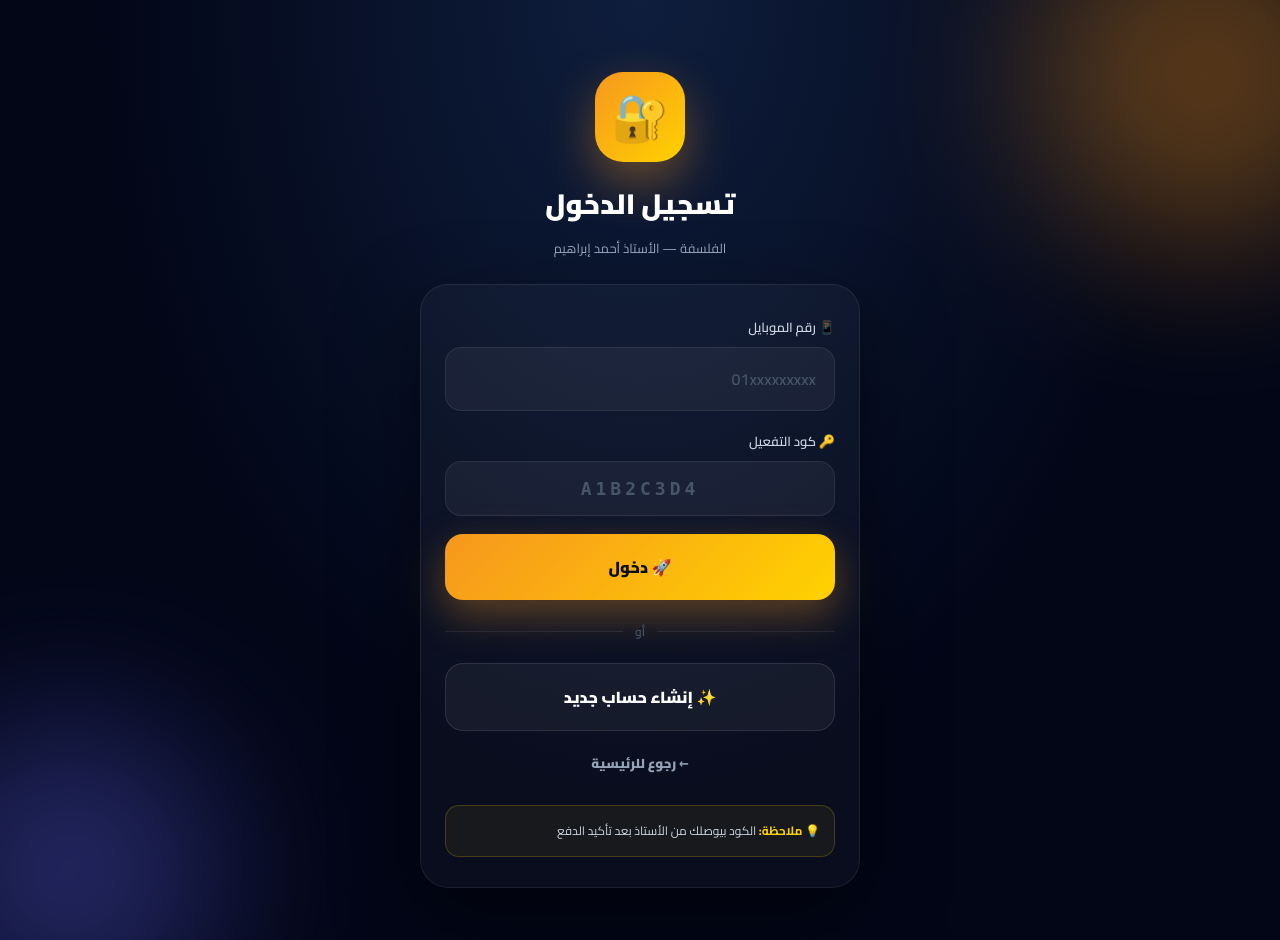
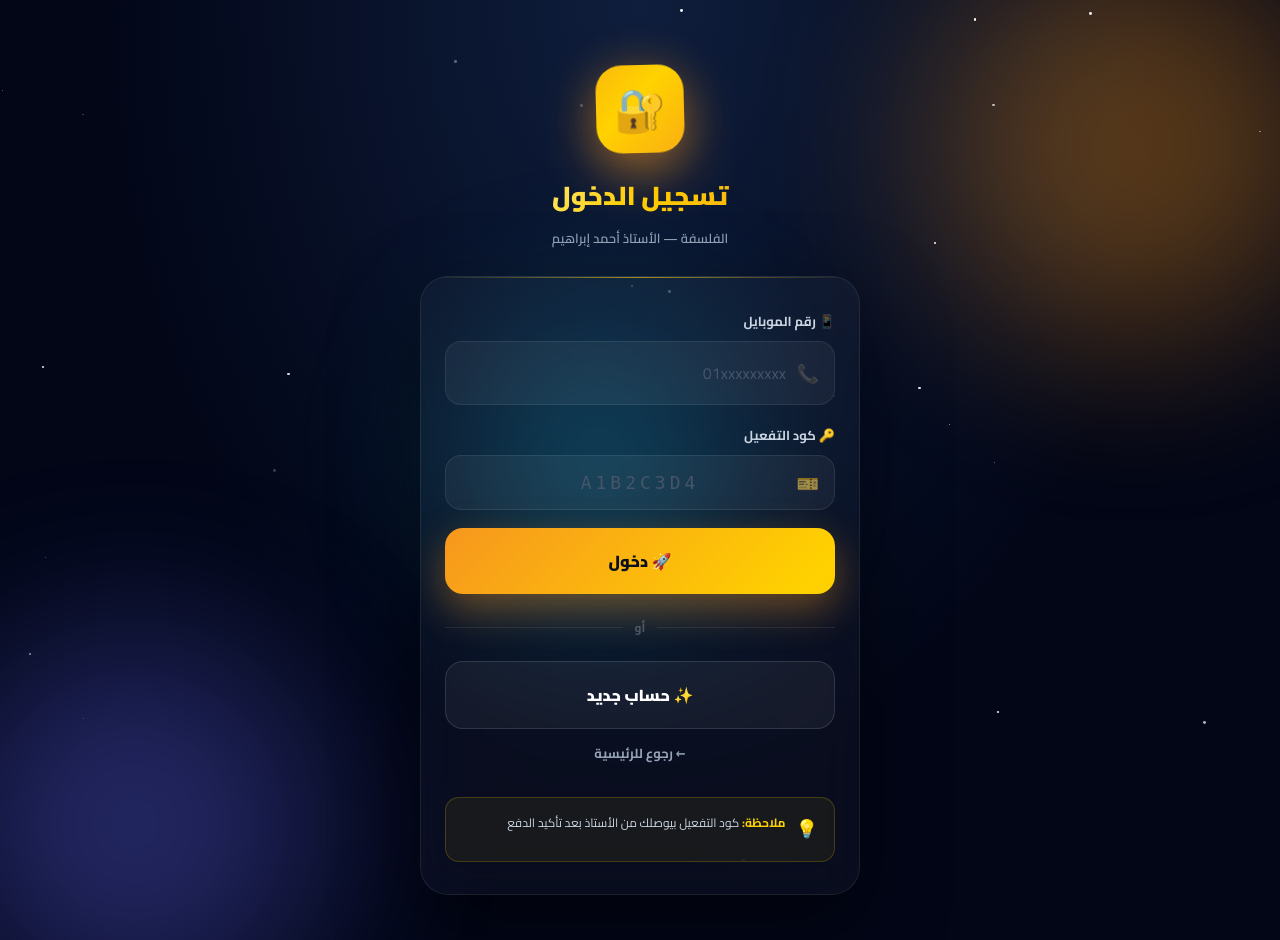
Before and after one commit to a01008062965a-afk/ahmededu, a Flask app: page /login in a window 1280 px wide. Run offline with Flask 3, Linux system fonts and the light colour scheme.

Commit message:
u templates/login.html

```diff
--- a/templates/login.html
+++ b/templates/login.html
@@ -8,58 +8,108 @@
 <style>
 *{box-sizing:border-box;font-family:'Cairo',Tahoma,sans-serif;margin:0;padding:0;-webkit-tap-highlight-color:transparent}
 body{background:#020617;min-height:100vh;color:#fff;position:relative;display:flex;align-items:center;justify-content:center;padding:20px;overflow-x:hidden}
-.bg{position:fixed;inset:0;z-index:0;background:radial-gradient(ellipse at top,#0f1e3d 0%,#020617 60%);overflow:hidden}
-.orb{position:absolute;border-radius:50%;filter:blur(80px);opacity:0.35}
-.o1{width:350px;height:350px;background:#f7971e;top:-100px;right:-100px}
-.o2{width:300px;height:300px;background:#6366f1;bottom:-80px;left:-80px}
+
+.bg{position:fixed;inset:0;z-index:0;overflow:hidden;background:radial-gradient(ellipse at top,#0f1e3d 0%,#020617 60%)}
+.orb{position:absolute;border-radius:50%;filter:blur(90px);opacity:0.35}
+.o1{width:400px;height:400px;background:#f7971e;top:-120px;right:-120px;animation:f1 18s infinite}
+.o2{width:380px;height:380px;background:#6366f1;bottom:-120px;left:-120px;animation:f2 20s infinite}
+.o3{width:250px;height:250px;background:#06b6d4;top:40%;left:40%;animation:f3 22s infinite}
+@keyframes f1{0%,100%{transform:translate(0,0)}50%{transform:translate(-70px,70px)}}
+@keyframes f2{0%,100%{transform:translate(0,0)}50%{transform:translate(70px,-50px)}}
+@keyframes f3{0%,100%{transform:translate(0,0)}33%{transform:translate(-40px,-40px)}66%{transform:translate(50px,40px)}}
+
+.stars{position:absolute;inset:0}
+.star{position:absolute;background:#fff;border-radius:50%;animation:tw 3s infinite}
+@keyframes tw{0%,100%{opacity:0.2}50%{opacity:1}}
+
 .wrap{position:relative;z-index:2;max-width:440px;width:100%}
-.head{text-align:center;padding:20px 0 24px}
-.head .logo{width:90px;height:90px;background:linear-gradient(135deg,#f7971e,#ffd200);border-radius:28px;display:flex;align-items:center;justify-content:center;font-size:46px;margin:0 auto 16px;box-shadow:0 20px 50px rgba(247,151,30,0.4)}
-.head h1{font-size:28px;font-weight:900;color:#fff;margin-bottom:6px}
-.head p{color:#94a3b8;font-size:13px}
-.card{background:rgba(255,255,255,0.03);border:1px solid rgba(255,255,255,0.08);border-radius:28px;padding:30px 24px;box-shadow:0 30px 80px rgba(0,0,0,0.5)}
-.err{background:rgba(229,57,53,0.15);border:1px solid rgba(229,57,53,0.3);color:#ef9a9a;padding:14px;border-radius:14px;font-size:13px;font-weight:600;margin-bottom:16px;text-align:center}
-.field{margin-bottom:18px;text-align:right}
-.field label{display:block;font-size:13px;color:#cbd5e1;margin-bottom:8px;font-weight:600}
-.field input{width:100%;padding:16px 18px;font-size:16px;background:rgba(255,255,255,0.05);border:1.5px solid rgba(255,255,255,0.08);border-radius:16px;color:#fff;font-family:inherit;text-align:right;font-weight:600}
-.field input:focus{outline:none;border-color:#ffd200;background:rgba(255,255,255,0.08)}
-.field input::placeholder{color:#475569}
-.field input.code{font-family:monospace;letter-spacing:4px;text-align:center;text-transform:uppercase;font-size:18px;font-weight:900}
-.btn{display:flex;align-items:center;justify-content:center;gap:10px;width:100%;padding:18px;font-size:16px;font-weight:900;border:none;border-radius:18px;cursor:pointer;font-family:inherit;text-decoration:none;margin-top:8px}
+
+/* Header */
+.head{text-align:center;padding:20px 0 26px;position:relative}
+.logo-wrap{position:relative;margin-bottom:18px;display:inline-block}
+.logo-glow{position:absolute;inset:-10px;background:radial-gradient(circle,rgba(247,151,30,0.5),transparent 70%);filter:blur(28px);animation:pl 3s infinite}
+@keyframes pl{0%,100%{opacity:0.5}50%{opacity:1}}
+.logo{position:relative;width:88px;height:88px;background:linear-gradient(135deg,#f7971e 0%,#ffd200 50%,#f7971e 100%);background-size:200% 200%;border-radius:26px;display:flex;align-items:center;justify-content:center;font-size:42px;margin:0 auto;box-shadow:0 20px 50px rgba(247,151,30,0.5);animation:lr 8s infinite ease-in-out,lgl 3s infinite}
+@keyframes lr{0%,100%{transform:rotate(-3deg)}50%{transform:rotate(3deg)}}
+@keyframes lgl{0%,100%{background-position:0% 50%}50%{background-position:100% 50%}}
+
+h1{font-size:26px;font-weight:900;background:linear-gradient(135deg,#fff,#ffd200,#f7971e);-webkit-background-clip:text;-webkit-text-fill-color:transparent;background-clip:text;margin-bottom:6px}
+.head p{color:#94a3b8;font-size:13px;font-weight:600}
+
+/* Card */
+.card{background:rgba(255,255,255,0.03);backdrop-filter:blur(24px);-webkit-backdrop-filter:blur(24px);border:1px solid rgba(255,255,255,0.08);border-radius:28px;padding:32px 24px;box-shadow:0 30px 80px rgba(0,0,0,0.5);position:relative;overflow:hidden}
+.card::before{content:'';position:absolute;top:0;left:0;right:0;height:1px;background:linear-gradient(90deg,transparent,rgba(255,210,0,0.6),transparent)}
+
+.err{background:rgba(229,57,53,0.15);border:1.5px solid rgba(229,57,53,0.3);color:#ef9a9a;padding:14px;border-radius:14px;font-size:13px;font-weight:700;margin-bottom:18px;text-align:center;display:flex;align-items:center;justify-content:center;gap:8px}
+
+.field{margin-bottom:18px;text-align:right;position:relative}
+.field label{display:block;font-size:13px;color:#cbd5e1;margin-bottom:8px;font-weight:700}
+.field .inp-wrap{position:relative}
+.field .inp-ic{position:absolute;right:16px;top:50%;transform:translateY(-50%);font-size:18px;opacity:0.6}
+.field input{width:100%;padding:16px 48px 16px 18px;font-size:16px;background:rgba(255,255,255,0.05);border:1.5px solid rgba(255,255,255,0.08);border-radius:16px;color:#fff;font-family:inherit;text-align:right;font-weight:600;transition:.25s}
+.field input:focus{outline:none;border-color:#ffd200;background:rgba(255,255,255,0.08);box-shadow:0 0 0 4px rgba(255,210,0,0.1)}
+.field input::placeholder{color:#475569;font-weight:500}
+.field input.code{font-family:monospace;letter-spacing:4px;text-align:center;text-transform:uppercase;font-size:18px;font-weight:900;padding-right:18px}
+
+.btn{display:flex;align-items:center;justify-content:center;gap:10px;width:100%;padding:18px;font-size:16px;font-weight:900;border:none;border-radius:18px;cursor:pointer;font-family:inherit;text-decoration:none;transition:.25s cubic-bezier(.4,0,.2,1);position:relative;overflow:hidden}
 .btn:active{transform:scale(0.97)}
-.btn1{background:linear-gradient(135deg,#f7971e,#ffd200);color:#0a0f1e;box-shadow:0 15px 40px rgba(247,151,30,0.35)}
-.btn2{background:rgba(255,255,255,0.05);color:#fff;border:1.5px solid rgba(255,255,255,0.1)}
-.btn3{background:transparent;color:#94a3b8;font-size:13px;padding:12px}
-.div{display:flex;align-items:center;gap:12px;margin:20px 0;color:#475569;font-size:12px;font-weight:600}
+.btn1{background:linear-gradient(135deg,#f7971e 0%,#ffd200 50%,#f7971e 100%);background-size:200% 100%;color:#0a0f1e;box-shadow:0 15px 40px rgba(247,151,30,0.4);margin-top:8px}
+.btn1::after{content:'';position:absolute;top:0;left:-100%;width:100%;height:100%;background:linear-gradient(90deg,transparent,rgba(255,255,255,0.5),transparent)}
+.btn1:active::after{left:100%;transition:.6s}
+.btn2{background:rgba(255,255,255,0.05);color:#fff;border:1.5px solid rgba(255,255,255,0.12)}
+.btn2:active{background:rgba(255,210,0,0.1);border-color:rgba(255,210,0,0.4)}
+.btn3{background:transparent;color:#94a3b8;font-size:13px;padding:12px;font-weight:700}
+.btn3:active{color:#ffd200}
+
+.div{display:flex;align-items:center;gap:12px;margin:22px 0;color:#475569;font-size:12px;font-weight:700}
 .div::before,.div::after{content:'';flex:1;height:1px;background:rgba(255,255,255,0.08)}
-.note{background:rgba(255,210,0,0.06);border:1px solid rgba(255,210,0,0.2);border-radius:14px;padding:14px;font-size:12px;line-height:1.9;color:#cbd5e1;margin-top:18px}
+
+.note{background:rgba(255,210,0,0.06);border:1.5px solid rgba(255,210,0,0.2);border-radius:14px;padding:14px 16px;font-size:12px;line-height:1.9;color:#cbd5e1;margin-top:20px;display:flex;gap:10px;align-items:flex-start}
+.note .em{font-size:18px;flex-shrink:0}
 .note b{color:#ffd200}
 </style>
 </head>
 <body>
 
-<div class="bg"><div class="orb o1"></div><div class="orb o2"></div></div>
+<div class="bg">
+<div class="orb o1"></div>
+<div class="orb o2"></div>
+<div class="orb o3"></div>
+<div class="stars" id="stars"></div>
+</div>
 
 <div class="wrap">
+
 <div class="head">
+<div class="logo-wrap">
+<div class="logo-glow"></div>
 <div class="logo">🔐</div>
+</div>
 <h1>تسجيل الدخول</h1>
 <p>{{ subject }} — الأستاذ {{ teacher }}</p>
 </div>
 
 <div class="card">
-{% if error %}<div class="err">❌ {{ error }}</div>{% endif %}
+{% if error %}
+<div class="err">⚠️ {{ error }}</div>
+{% endif %}
 
 <form method="POST">
 
 <div class="field">
 <label>📱 رقم الموبايل</label>
+<div class="inp-wrap">
 <input type="tel" name="phone" placeholder="01xxxxxxxxx" maxlength="11" required>
+<span class="inp-ic">📞</span>
+</div>
 </div>
 
 <div class="field">
 <label>🔑 كود التفعيل</label>
+<div class="inp-wrap">
 <input type="text" name="code" placeholder="A1B2C3D4" maxlength="12" class="code" required>
+<span class="inp-ic">🎫</span>
+</div>
 </div>
 
 <button type="submit" class="btn btn1">🚀 دخول</button>
@@ -68,14 +118,30 @@ body{background:#020617;min-height:100vh;color:#fff;position:relative;display:fl
 
 <div class="div">أو</div>
 
-<a href="/register" class="btn btn2">✨ إنشاء حساب جديد</a>
+<a href="/register" class="btn btn2">✨ حساب جديد</a>
 <a href="/" class="btn btn3">← رجوع للرئيسية</a>
 
 <div class="note">
-💡 <b>ملاحظة:</b> الكود بيوصلك من الأستاذ بعد تأكيد الدفع
+<span class="em">💡</span>
+<div><b>ملاحظة:</b> كود التفعيل بيوصلك من الأستاذ بعد تأكيد الدفع</div>
 </div>
+
 </div>
 </div>
 
+<script>
+var sb = document.getElementById('stars');
+for (var i = 0; i < 30; i++) {
+    var s = document.createElement('div');
+    s.className = 'star';
+    var sz = Math.random() * 2 + 1;
+    s.style.width = sz + 'px';
+    s.style.height = sz + 'px';
+    s.style.left = Math.random() * 100 + '%';
+    s.style.top = Math.random() * 100 + '%';
+    s.style.animationDelay = (Math.random() * 3) + 's';
+    sb.appendChild(s);
+}
+</script>
 </body>
 </html>
```
